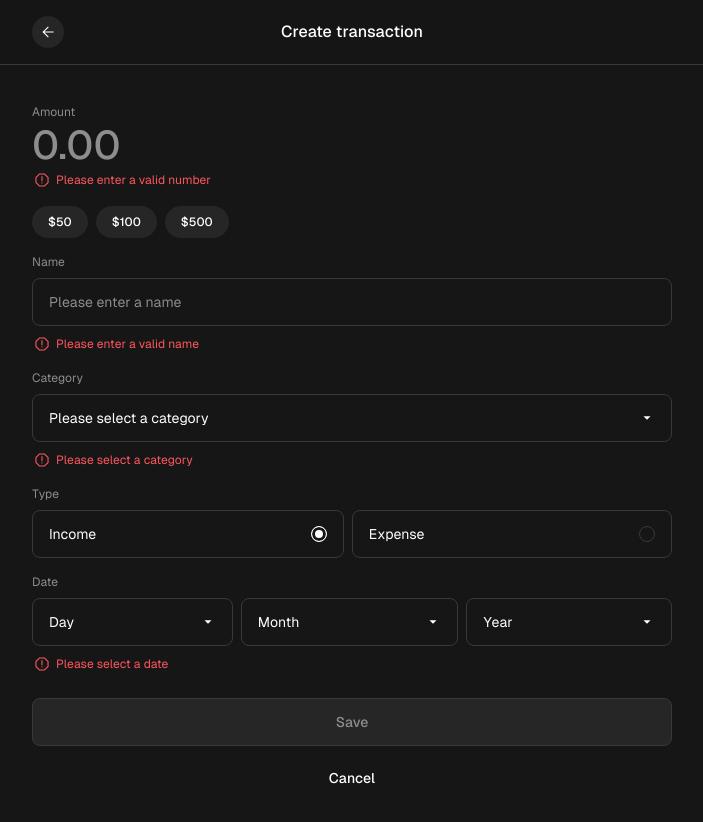
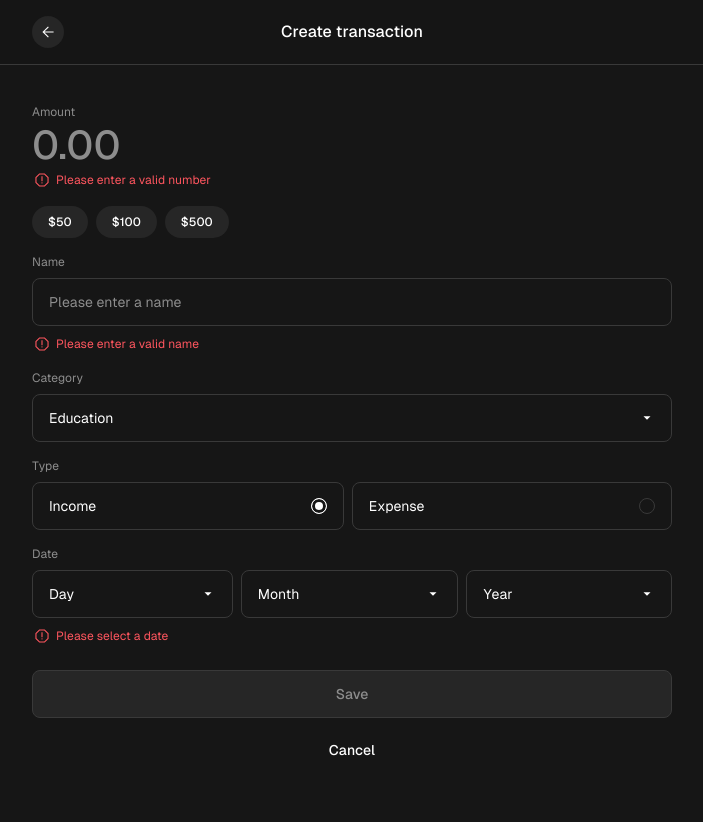
Before and after one commit to benjaminpfleghaar/mintly, a Next.js app: page /create in a window 1280 px wide. Shown: the top 822 px of the page, without its empty margins (288-991 px from the left). Built offline with nearby package versions, Linux system fonts and the light colour scheme.

Commit message:
refactor select defaultValue

```diff
--- a/components/ui/CategorySelect.tsx
+++ b/components/ui/CategorySelect.tsx
@@ -2,13 +2,12 @@
 
 import styled from "styled-components";
 import { categories } from "@/data/categories";
-import ErrorMessage from "@/components/ui/ErrorMessage";
 
-export default function CategorySelect() {
+export default function CategorySelect({ defaultValue }: { defaultValue?: string }) {
 	return (
 		<StyledDiv>
 			<StyledLabel htmlFor="category">Category</StyledLabel>
-			<StyledSelect name="category" id="category" defaultValue="Please select a category" aria-describedby="category-error" aria-invalid="true">
+			<StyledSelect name="category" id="category" defaultValue={defaultValue}>
 				<option disabled>Please select a category</option>
 				{categories.map((category) => (
 					<option key={category} value={category}>
@@ -16,7 +15,6 @@ export default function CategorySelect() {
 					</option>
 				))}
 			</StyledSelect>
-			<ErrorMessage id="category-error" message="Please select a category" />
 		</StyledDiv>
 	);
 }
```
